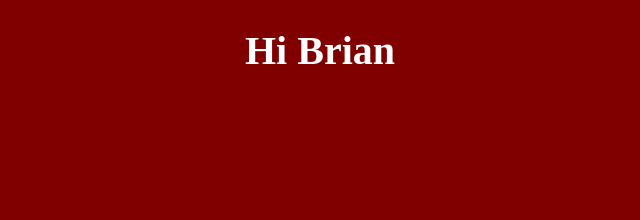
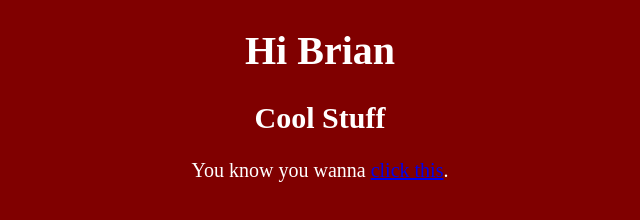
Before and after one commit to zhilincdu/zhilincdu.github.io, a plain HTML site: page index.html in a window 1280 px wide. Shown: the whole page, without its empty margins (320-960 px from the left). Drawn offline with Linux system fonts and the light colour scheme.

Commit message:
cool stuff added index.html

```diff
--- a/index.html
+++ b/index.html
@@ -19,5 +19,9 @@
   <h1>
   Hi Brian
   </h1>
+  <h2>
+  Cool Stuff
+  </h2>
+  <p> You know you wanna <a href = "https://www.google.ca/url?sa=i&rct=j&q=&esrc=s&source=images&cd=&cad=rja&uact=8&ved=0ahUKEwjA76HEs8HVAhVm54MKHRJoDykQjRwIBw&url=https%3A%2F%2Fwww.reddit.com%2Fr%2Frarepuppers%2Fcomments%2F5yequ4%2Fyou_got_bamboozled_again%2F&psig=AFQjCNEjCe9D53aivSqPNlAU_CZG7Ui-8A&ust=1502067445983590">click this</a>. </p>
 </body>
 </html>
```
